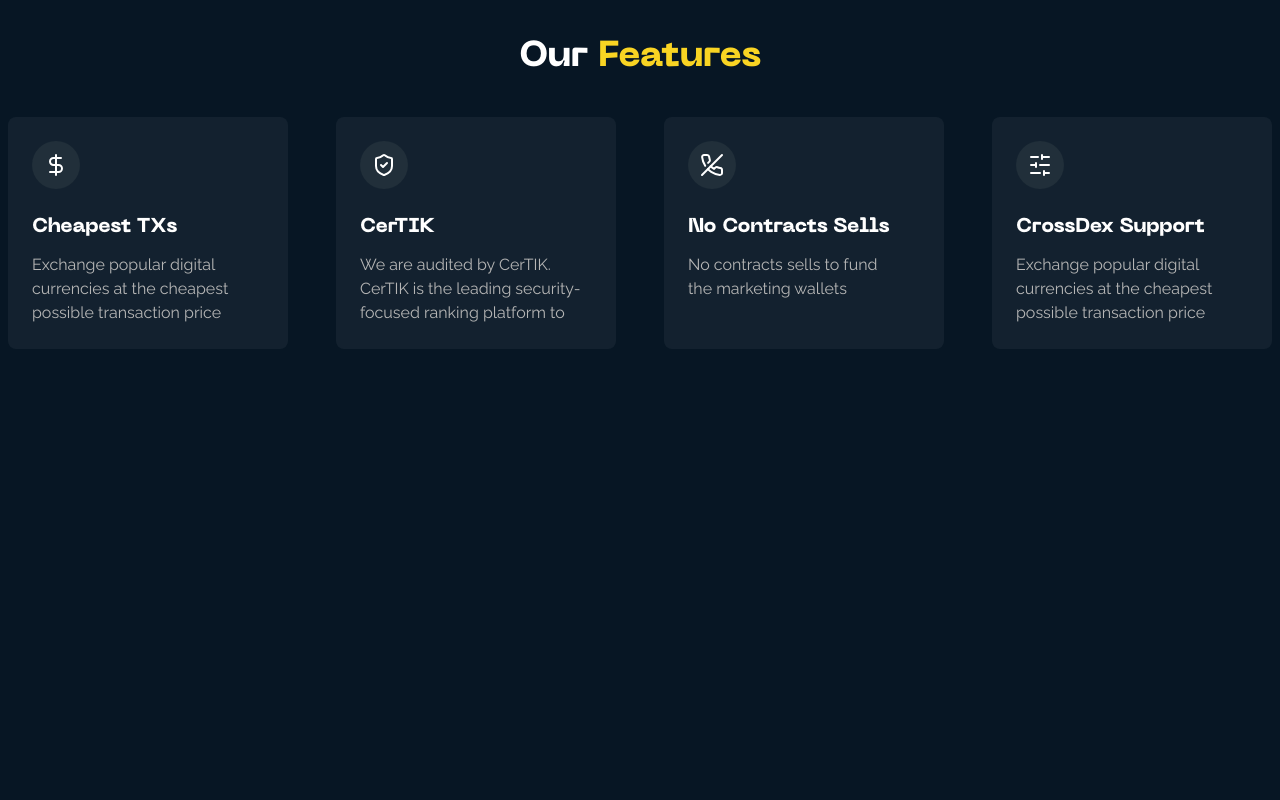
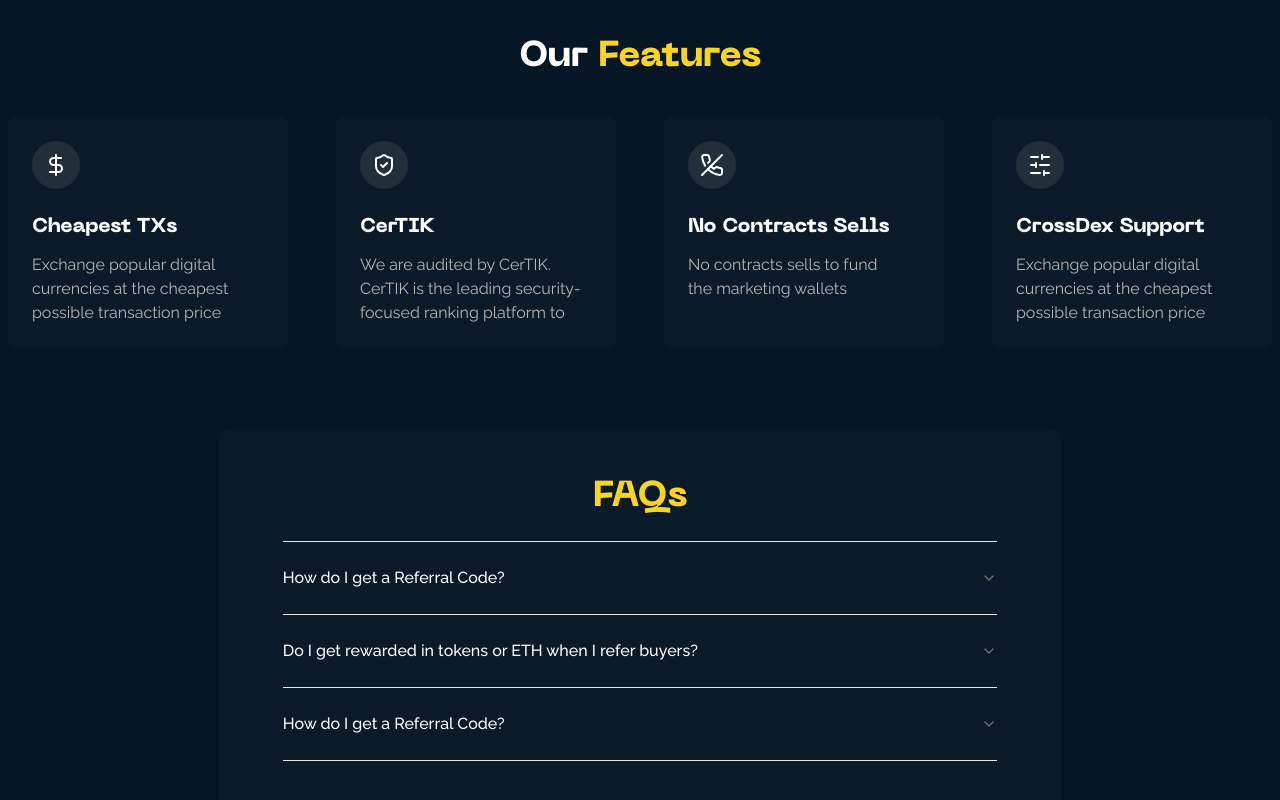
Before and after one commit to vanilla-dd/moonex, a React (Vite) app: page / in a window 1280 px wide. Shown: the part 1390-2190 px from the top of the page. Before the commit the page ends 1739 px from the top, so only its background shows below. Built offline with nearby package versions, Linux system fonts and the light colour scheme.

Commit message:
feat: faq section

```diff
--- a/src/App.tsx
+++ b/src/App.tsx
@@ -1,5 +1,6 @@
 import About from "./components/About";
 import BackgroundSystem from "./components/BackgroundSystem";
+import Faq from "./components/Faq";
 import Features from "./components/Features";
 import Hero from "./components/Hero";
 import Navbar from "./components/Navbar";
@@ -16,6 +17,9 @@
         <About />
         <div className="my-10 md:m-14 lg:m-20"></div>
         <Features />
+        <div className="my-10 md:m-14 lg:m-20"></div>
+        <Faq />
+        <div className="my-10 md:m-14 lg:m-20"></div>
       </main>
     </>
   );
--- a/src/components/About.tsx
+++ b/src/components/About.tsx
@@ -6,7 +6,7 @@
         <span className="text-[#F9D423]"> MoonEx </span>?
       </p>
 
-      <div className="rounded-lg bg-white/5 p-6 px-12 text-white shadow-lg shadow-white/5">
+      <div className="rounded-lg bg-[#F7F9FF05] p-6 px-12 text-white shadow-lg shadow-white/5">
         <div className="grid grid-cols-3 items-center border-b border-gray-700 pb-4 text-center">
           <p className="font-neuemachina text-2xl font-semibold text-yellow-400">
             Comparison
--- /dev/null
+++ b/src/components/Faq.tsx
@@ -0,0 +1,56 @@
+import {
+  Accordion,
+  AccordionContent,
+  AccordionItem,
+  AccordionTrigger,
+} from "@/components/ui/accordion";
+
+const Faq = () => {
+  return (
+    <div className="flex w-full items-center justify-center">
+      {/* FAQ Title */}
+      <div className="space-y-6 divide-y rounded-lg bg-[#F7F9FF05] px-4 py-6 sm:px-8 lg:w-2/3 lg:px-16 lg:py-12">
+        <p className="text-center font-neuemachina text-4xl font-extrabold text-[#F9D423]">
+          FAQs
+        </p>
+        {/* Accordion Section */}
+        <div>
+          <Accordion type="single" collapsible className="w-full">
+            {/* FAQ Item 1 */}
+            <AccordionItem value="item-1" className="py-px md:py-1 lg:py-2">
+              <AccordionTrigger className="text-base font-medium">
+                How do I get a Referral Code?
+              </AccordionTrigger>
+              <AccordionContent className="text-sm text-[#BAB8B8]">
+                Your referral code will be available in your account dashboard.
+              </AccordionContent>
+            </AccordionItem>
+
+            {/* FAQ Item 2 */}
+            <AccordionItem value="item-2" className="py-px md:py-1 lg:py-2">
+              <AccordionTrigger className="text-base font-medium">
+                Do I get rewarded in tokens or ETH when I refer buyers?
+              </AccordionTrigger>
+              <AccordionContent className="text-sm text-[#BAB8B8]">
+                You receive your rewards in ETH instantly once someone you refer
+                makes a transaction!
+              </AccordionContent>
+            </AccordionItem>
+
+            {/* FAQ Item 3 */}
+            <AccordionItem value="item-3" className="py-px md:py-1 lg:py-2">
+              <AccordionTrigger className="text-base font-medium">
+                How do I get a Referral Code?
+              </AccordionTrigger>
+              <AccordionContent className="text-sm text-[#BAB8B8]">
+                Your referral code will be available in your account dashboard.
+              </AccordionContent>
+            </AccordionItem>
+          </Accordion>
+        </div>
+      </div>
+    </div>
+  );
+};
+
+export default Faq;
--- a/src/components/Features.tsx
+++ b/src/components/Features.tsx
@@ -41,7 +41,7 @@
   title: string;
   description: string;
 }) => (
-  <div className="space-y-6 rounded-lg bg-[#ffffff]/5 p-6">
+  <div className="space-y-6 rounded-lg bg-[#f7f9ff05] p-6">
     <div className="flex aspect-square w-12 items-center justify-center rounded-full bg-[#212F3A]">
       <Svg />
     </div>
```
